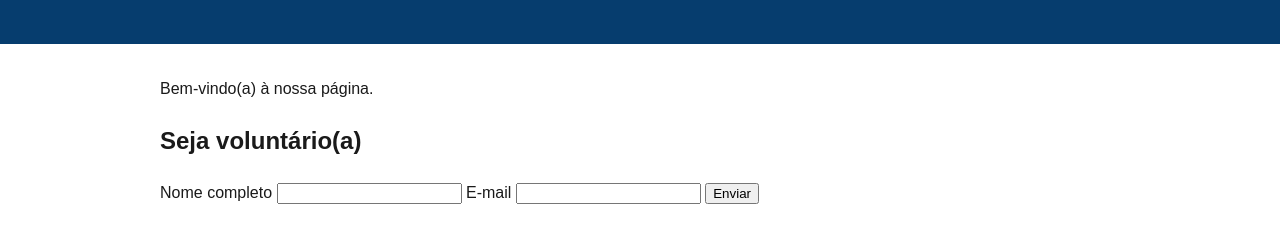
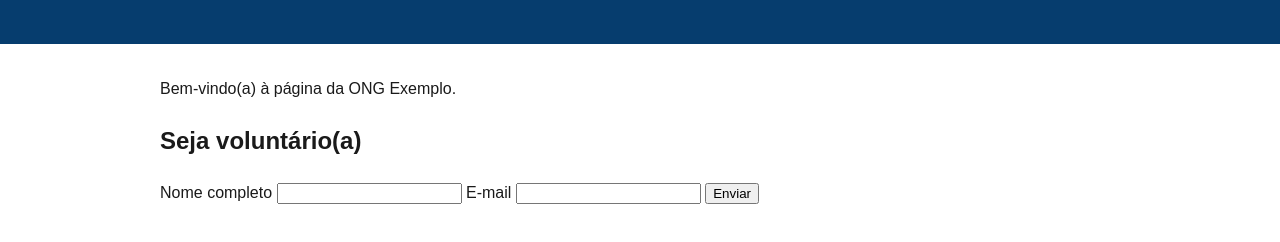
Before and after one commit to GomdimApps/cruzeiro-front-exp-4, a plain HTML site: page index.html in a window 1280 px wide. Shown: the part 82-324 px from the top of the page. Drawn offline with Linux system fonts and the light colour scheme.

Commit message:
fix: corrige texto de boas-vindas da página inicial

```diff
--- a/index.html
+++ b/index.html
@@ -9,7 +9,7 @@
 <body>
   <header><h1>ONG Exemplo</h1></header>
   <main>
-    <p>Bem-vindo(a) à nossa página.</p>
+    <p>Bem-vindo(a) à página da ONG Exemplo.</p>
     <section aria-labelledby="titulo-voluntario">
       <h2 id="titulo-voluntario">Seja voluntário(a)</h2>
       <form action="#" method="post">
```
